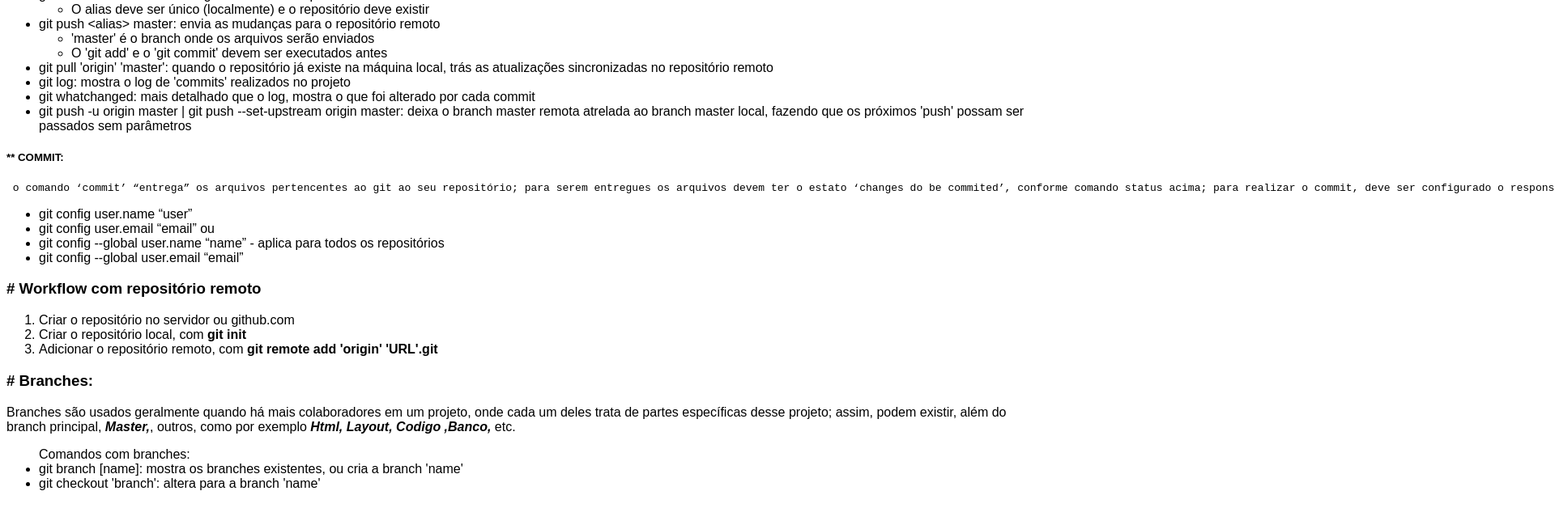
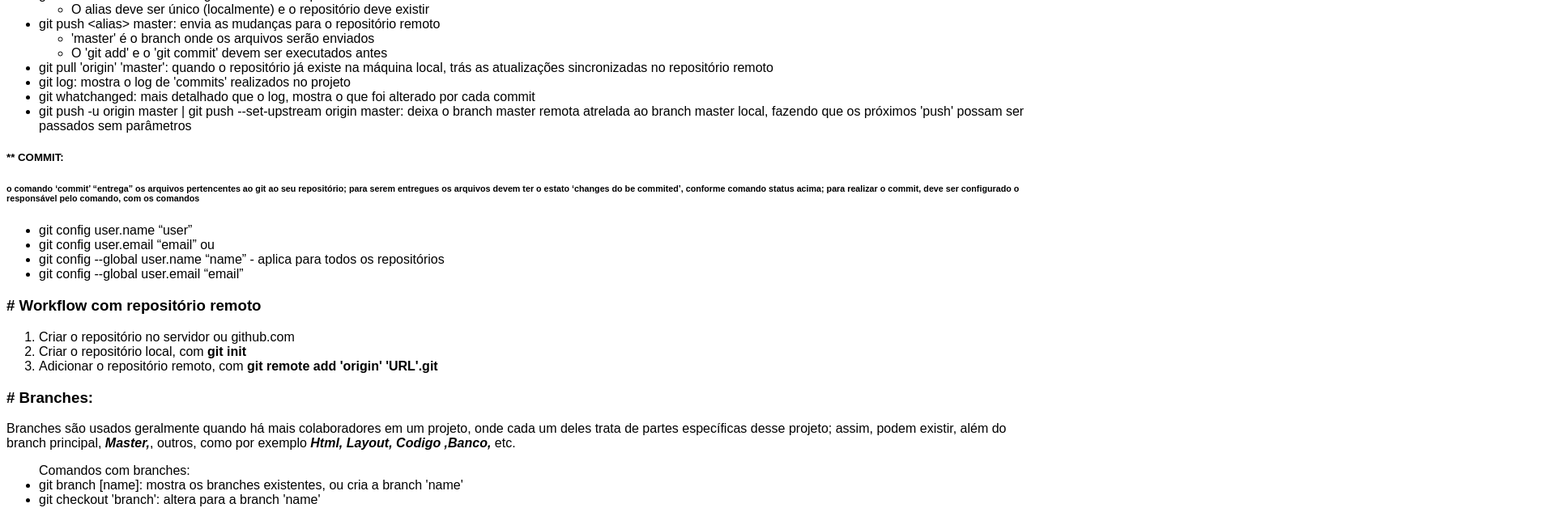
Before and after one commit to ernanikern/Curso_GIT, a plain HTML site: page index.html in a window 1280 px wide. Shown: the part 472-1100 px from the top of the page at 81% size, 1920 px wide, since content can reach past the window. Drawn offline with Linux system fonts and the light colour scheme.

Commit message:
alterações em fontes

```diff
--- a/index.html
+++ b/index.html
@@ -46,7 +46,7 @@
       <li>git push -u origin master | git push --set-upstream origin master: deixa o branch master remota atrelada ao branch master local, fazendo que os próximos 'push' possam ser passados sem parâmetros</li>
     </ul>
 
-		<h5>** COMMIT:</h5><pre> o comando ‘commit’ “entrega” os arquivos pertencentes ao git ao seu repositório; para serem entregues os arquivos devem ter o estato ‘changes do be commited’, conforme comando status acima; para realizar o commit, deve ser configurado o responsável pelo comando, com os comandos</pre>
+		<h5>** COMMIT:</h5><h6> o comando ‘commit’ “entrega” os arquivos pertencentes ao git ao seu repositório; para serem entregues os arquivos devem ter o estato ‘changes do be commited’, conforme comando status acima; para realizar o commit, deve ser configurado o responsável pelo comando, com os comandos</h6>
 			<ul>
 			<li>git config user.name “user”</li>
 			<li>git config user.email “email”		ou</li>
```
